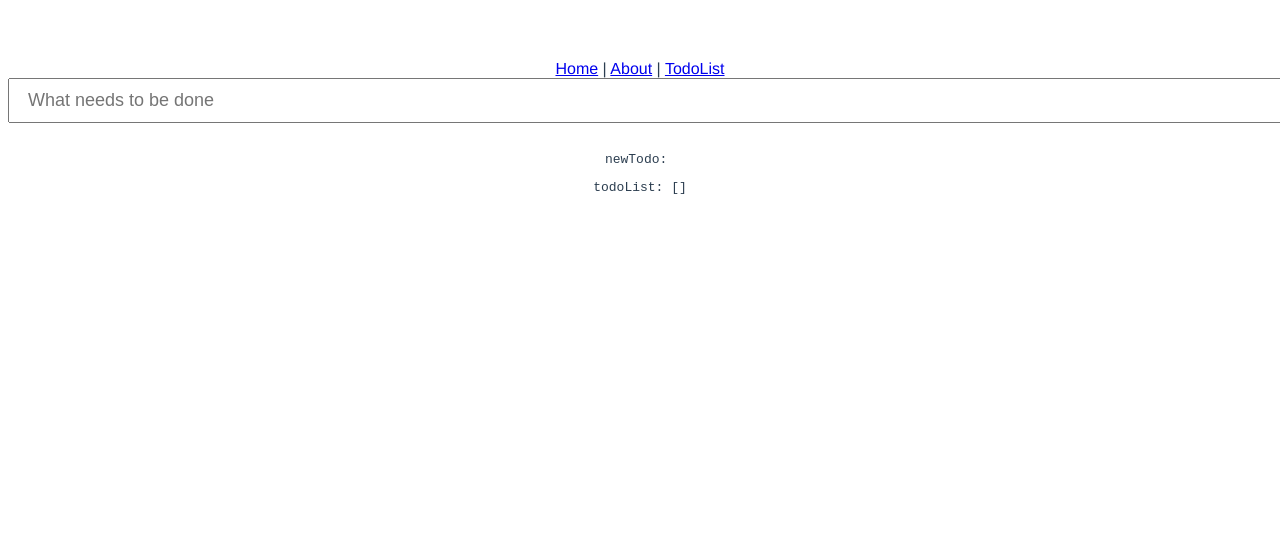
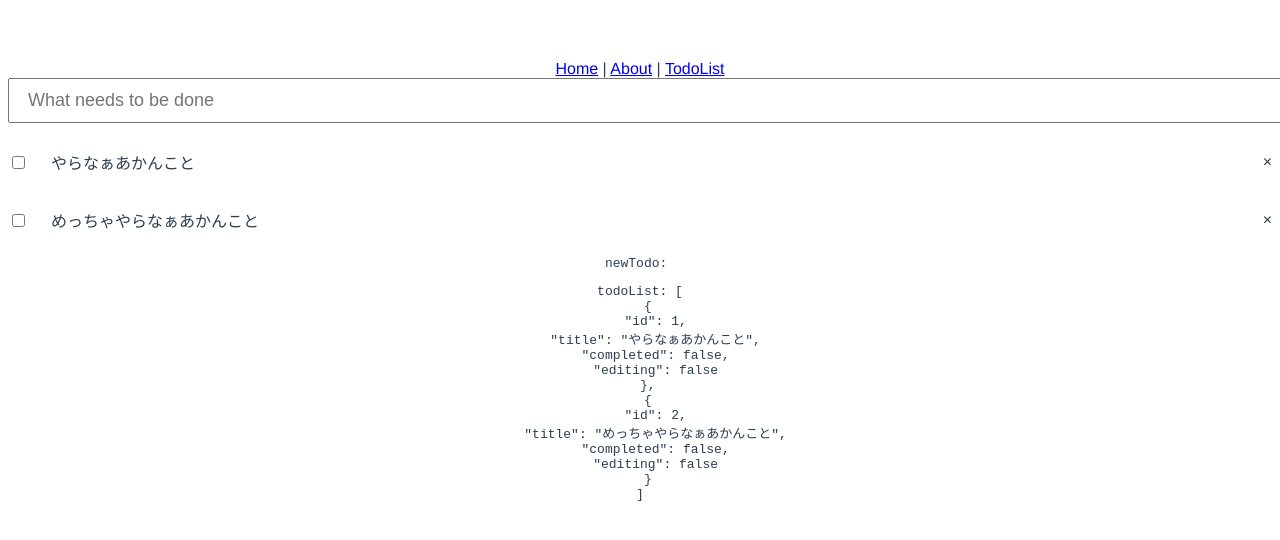
Before and after one commit to ainoue1995/vue-todo-with-ts, a Vue app: page /todo in a window 1280 px wide. Shown: the top 540 px of the page. Built offline with nearby package versions, Linux system fonts and the light colour scheme.

Commit message:
fix to be able to use localstorage 2

```diff
--- a/src/components/List.vue
+++ b/src/components/List.vue
@@ -16,7 +16,7 @@
                 &times;
             </div>
         </div>
-<!--        <div class="extra-container">-->
+        <!--        <div class="extra-container">-->
         <!--            <div>-->
         <!--                <label><input type="checkbox" v-bind:checked="!anyRemaining" @change="checkAllTodos"> Check All</label>-->
         <!--            </div>-->
@@ -46,19 +46,19 @@
         constructor() {
             super();
             this.todoList = todoStorage.fetchAll();
-            // this.todoList.push({
-            //         id: 1,
-            //         title: 'やらなぁあかんこと',
-            //         completed: false,
-            //         editing: false,
-            //     },
-            //     {
-            //         id: 2,
-            //         title: 'めっちゃやらなぁあかんこと',
-            //         completed: false,
-            //         editing: false,
-            //     },
-            // );
+            this.todoList.push({
+                    id: 1,
+                    title: 'やらなぁあかんこと',
+                    completed: false,
+                    editing: false,
+                },
+                {
+                    id: 2,
+                    title: 'めっちゃやらなぁあかんこと',
+                    completed: false,
+                    editing: false,
+                },
+            );
         }
 
         // public get remaining(): number {
```
